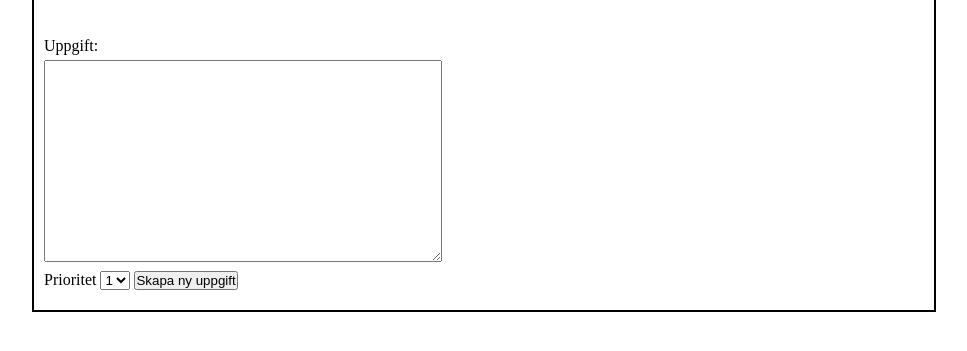
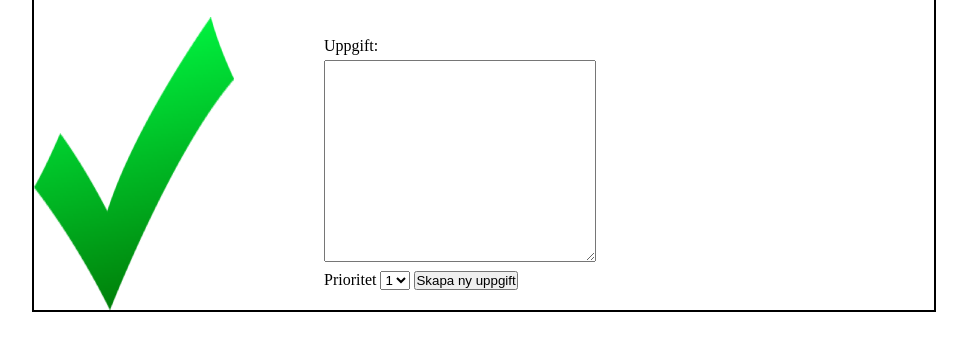
Before and after one commit to CalleAlexanderson/lab2_dt208g, a website built with Parcel: page src/index.html in a window 1280 px wide. Shown: the part 63-414 px from the top of the page, without its empty margins (156-1123 px from the left). Built offline with nearby package versions, Linux system fonts and the light colour scheme; files whose address does not match are found by name.

Commit message:
felsöker

```diff
--- a/src/index.html
+++ b/src/index.html
@@ -15,6 +15,8 @@
         <h1>Att göra-lista</h1>
     </header>
     <main>
+        <img src="pictures/check.png" alt="">
+        <img src="pictures/white.png" alt="">
         <div id="add_div">
             <form id="add_form">
                 <label for="task_input">Uppgift:</label> <br>
```
